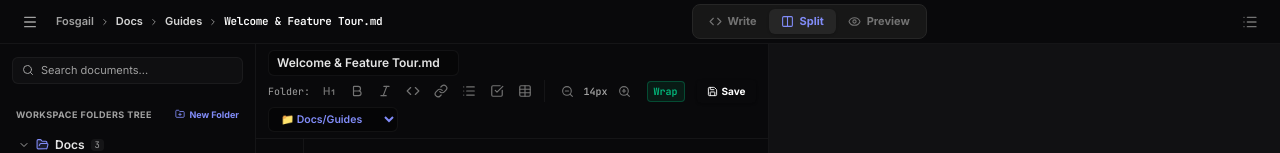
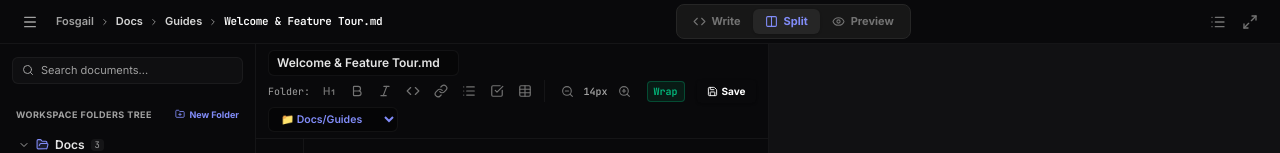
Before and after one commit to IanMcNelly/Fosgail, a React (Vite) app: page / in a window 1280 px wide. Shown: the top 153 px of the page. Built offline with nearby package versions, Linux system fonts and the light colour scheme.

Commit message:
Bump to node 24

```diff
--- a/package.json
+++ b/package.json
@@ -6,6 +6,9 @@
   "private": true,
   "version": "0.0.0",
   "type": "module",
+  "engines": {
+    "node": ">=24.0.0"
+  },
   "repository": {
     "type": "git",
     "url": "git+https://github.com/IanMcNelly/markdown-viewer.git"
@@ -58,7 +61,7 @@
     "@testing-library/jest-dom": "^6.9.1",
     "@testing-library/react": "^16.3.2",
     "@testing-library/user-event": "^14.6.1",
-    "@types/node": "^22.14.0",
+    "@types/node": "^24.0.0",
     "@types/prismjs": "^1.26.6",
     "@vitest/coverage-v8": "^4.1.8",
     "autoprefixer": "^10.4.21",
--- a/src/App.tsx
+++ b/src/App.tsx
@@ -147,12 +147,16 @@ export default function App() {
   // --------------------------------------------------
   useEffect(() => {
     const handleGlobalShortcuts = (e: KeyboardEvent) => {
+      const isCmdOrCtrl = e.metaKey || e.ctrlKey;
+
       if (e.key === 'Escape') {
-        setIsZenMode(false);
-        setIsOutlinePanelOpen(false);
+        if (isCmdOrCtrl) {
+          setIsZenMode((p) => !p);
+        } else {
+          setIsZenMode(false);
+          setIsOutlinePanelOpen(false);
+        }
       }
-
-      const isCmdOrCtrl = e.metaKey || e.ctrlKey;
 
       if (isCmdOrCtrl) {
         switch (e.key.toLowerCase()) {
@@ -722,6 +726,17 @@ export default function App() {
             >
               <List size={16} />
             </motion.button>
+            <motion.button
+              id="btn-toggle-zen"
+              whileHover={{ scale: 1.05 }}
+              whileTap={{ scale: 0.95 }}
+              className={`p-1.5 rounded-md transition-colors text-neutral-500 hover:bg-neutral-200 dark:hover:bg-neutral-800`}
+              onClick={() => setIsZenMode(true)}
+              title="Enter Zen Mode (Cmd+Esc)"
+              type="button"
+            >
+              <Maximize2 size={16} />
+            </motion.button>
           </div>
         </header>
       )}
--- a/src/components/KeyboardShortcuts.tsx
+++ b/src/components/KeyboardShortcuts.tsx
@@ -56,6 +56,11 @@ const SHORTCUTS_DATA: ShortcutRow[] = [
     keys: ['Esc'],
     action: 'Exit Zen / Close Panel',
     description: 'Exits Zen Mode or closes the floating Outline panel.',
+  },
+  {
+    keys: ['Ctrl', 'Esc'],
+    action: 'Toggle Zen Mode',
+    description: 'Enters or exits the distraction-free fullscreen writing mode.',
   },
 ];
 
```
Also changed, not shown: 2 other files (tests, documents, lock files or other folders).
